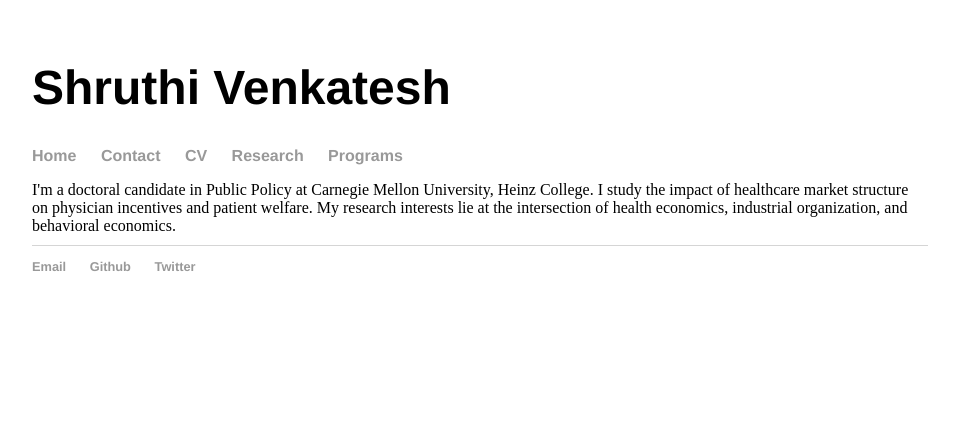
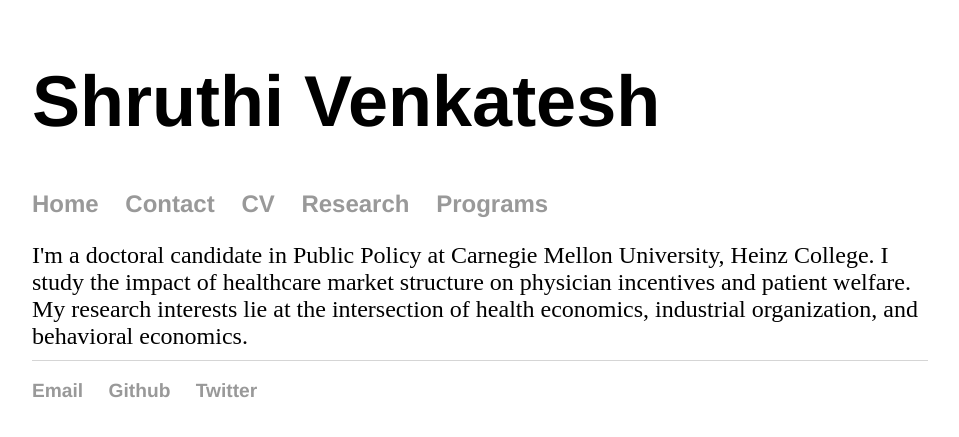
Before and after one commit to shruthi-venkatesh/shruthi-venkatesh.github.io, a Jekyll site: the page built from index.html, in a window 1280 px wide. Shown: the top 437 px of the page, without its empty margins (160-1119 px from the left). Built offline with Jekyll 4.4.1, drawn with Linux system fonts in a browser that asks for light colours.

Commit message:
Update main.css

```diff
--- a/css/main.css
+++ b/css/main.css
@@ -1,6 +1,7 @@
 body {
     margin: 60px auto;
     width: 70%;
+    font-size: 1.5em;
 }
 nav ul, footer ul {
     font-family:'Helvetica', 'Arial', 'Sans-Serif';
@@ -24,7 +25,7 @@ h1 {
     font-family:'Helvetica', 'Arial', 'Sans-Serif';
 }
 p {
-    font-size: 2.5em;
+    font-size: 1.5em;
     line-height: 2em;
     color: #4d4d4d;
 }
```
